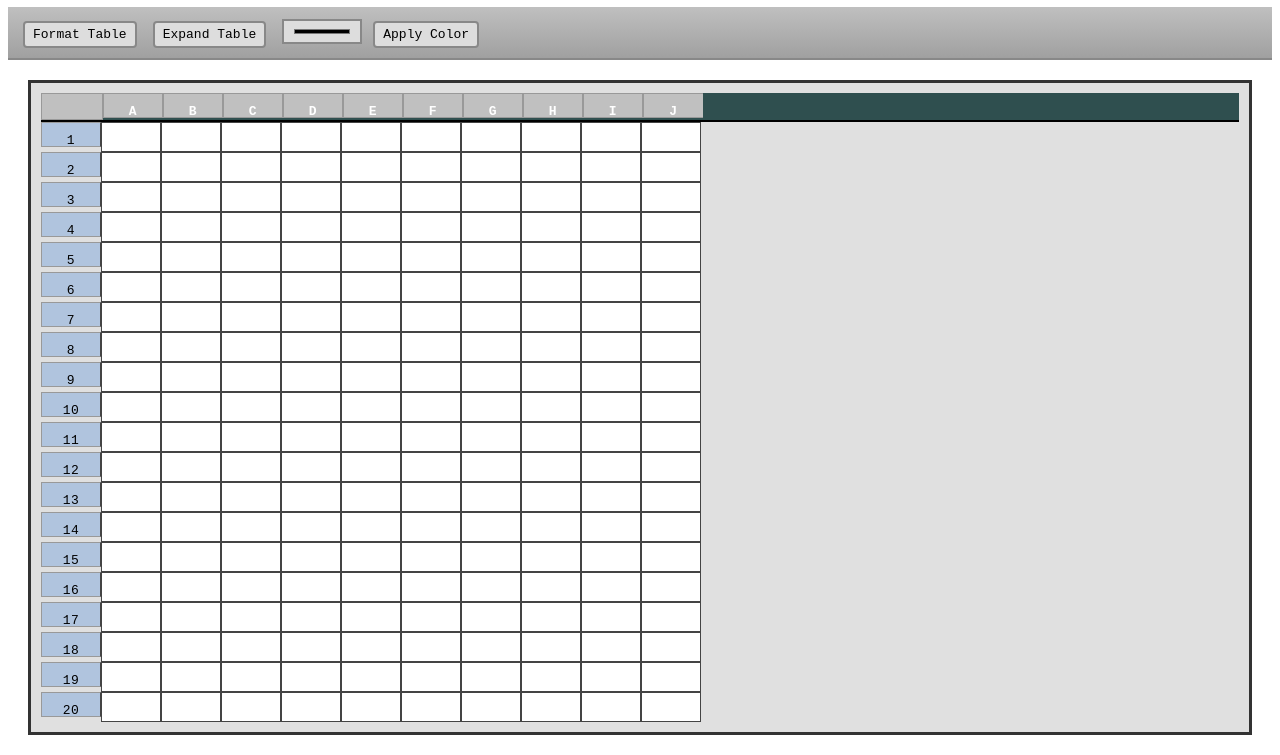
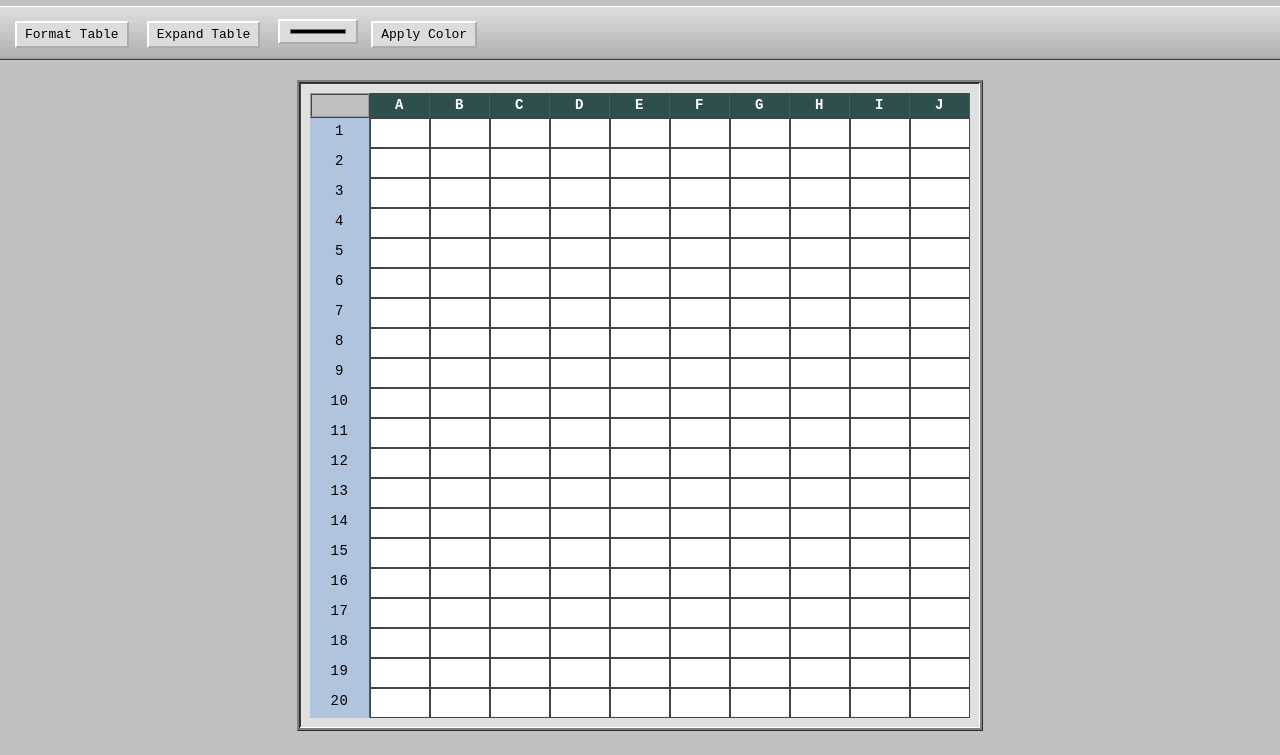
Before and after one commit to RinglingSmith/Excelcube, a plain HTML site: page index.html in a window 1280 px wide. Shown: the part 74-829 px from the top of the page. Drawn offline with Linux system fonts and the light colour scheme.

Commit message:
CSS update

```diff
--- a/style.css
+++ b/style.css
@@ -1,53 +1,45 @@
-/* General styles for the container */
+/* Vintage Spreadsheet Styles */
+
+body {
+  background-color: #c0c0c0;
+  font-family: "Courier New", Courier, monospace;
+  margin: 0;
+  padding: 0;
+}
+
+/* Spreadsheet container */
 #spreadsheet {
-  font-family: "Courier New", Courier, monospace; /* Pixel-style font */
-  display: inline-block;
-  margin: 20px;
-  border: 3px solid #333; /* Dark border for vintage look */
-  background-color: #e0e0e0; /* Light gray background */
+  display: flex;
+  flex-direction: column;
+  padding: 10px;
+  margin: 20px auto;
+  border: 3px ridge #808080;
+  background-color: #e0e0e0;
   font-size: 14px;
   letter-spacing: 0.5px;
+  width: fit-content;
+  box-shadow: inset -1px -1px 0 #fff, inset 1px 1px 0 #404040;
 }
 
-/* Header row */
-.header-row {
-  display: flex;
-  background-color: #2f4f4f; /* Dark gray for header */
-  color: #ffffff;
-  font-weight: bold;
-  border-bottom: 2px solid #000;
-}
-
-.header {
-  width: 60px;
-  padding: 5px;
-  text-align: center;
-  background-color: #2f4f4f;
-  border-right: 1px solid #444;
-  box-sizing: border-box;
-}
-
-.header:last-child {
-  border-right: none;
-}
-
+/* Top bar styling */
 #topbar {
   display: flex;
   align-items: center;
   padding: 5px 10px;
-    background: linear-gradient(to bottom, #c0c0c0, #a0a0a0);
-    border-bottom: 2px solid #888;
+  background: linear-gradient(to bottom, #dfdfdf, #b0b0b0);
+  border-bottom: 2px ridge #999;
   box-shadow: inset 0 1px #fff;
-    gap: 6px;
+  gap: 8px;
 }
 
+/* Buttons and inputs */
 #topbar button,
 #topbar input[type="color"] {
   padding: 4px 8px;
   font-size: 13px;
-    font-family: 'Courier New', monospace;
-    border: 2px solid #888;
-    background-color: #ddd;
+  font-family: "Courier New", monospace;
+  border: 2px outset #fff;
+  background-color: #dcdcdc;
   color: #000;
   cursor: pointer;
 }
@@ -56,144 +48,130 @@
   background-color: #bbb;
 }
 
-  #spreadsheet {
-    display: flex;
-    flex-direction: column;
-    padding: 10px;
+#topbar button:active {
+  border: 2px inset #808080;
 }
 
+/* Grid rows and headers */
 .header-row, .row {
   display: flex;
-  }
-
-  .header, .cell {
-    width: 60px;
-    height: 25px;
-    border: 1px solid #999;
-    text-align: center;
-    line-height: 25px;
-    background-color: #fff;
-    font-family: 'Courier New', monospace;
-    font-size: 13px;
-  }
-
-  .header {
-    background-color: #c0c0c0;
-    font-weight: bold;
 }
 
 .corner {
   width: 60px;
   height: 25px;
   background-color: #c0c0c0;
-    border: 1px solid #999;
+  border: 2px ridge #999;
+  box-sizing: border-box;
 }
 
-  .cell[contenteditable="true"]:focus {
-    outline: 2px
+/* Column headers */
+.header-row .header {
+  background-color: #2f4f4f;
+  color: white;
+  font-weight: bold;
+  border-right: 1px solid #555;
+  width: 60px;
+  height: 25px;
+  text-align: center;
+  line-height: 25px;
+  box-sizing: border-box;
 }
 
-/* Row styling */
-.row {
-  display: flex;
+/* Row headers */
+.row .header {
+  background-color: #b0c4de;
+  color: black;
+  width: 60px;
+  height: 30px;
+  text-align: center;
+  border-right: 1px solid #555;
+  padding: 5px;
+  box-sizing: border-box;
 }
 
-.row .header {
-  background-color: #b0c4de; /* Light steel blue for row numbers */
-  color: black;
-  font-weight: normal;
-  width: 60px;
-  padding: 5px;
-  text-align: center;
-  border-right: 1px solid #444;
-}
-
+/* Spreadsheet cells */
 .cell {
   width: 60px;
   height: 30px;
-  display: inline-block;
-  border: 1px solid #444; /* Dark border for cells */
+  border: 1px solid #444;
+  background-color: #fff;
   text-align: center;
   vertical-align: middle;
-  background-color: #ffffff; /* White background for cells */
-  padding: 5px;
+  padding: 4px;
+  font-size: 13px;
+  font-family: "Courier New", Courier, monospace;
   box-sizing: border-box;
-  overflow-wrap: break-word; /* Prevent text overflow */
-  font-size: 12px;
-  font-family: "Courier New", Courier, monospace;
-  transition: background-color 0.2s ease;
+  overflow-wrap: break-word;
+  transition: background-color 0.1s ease;
 }
 
 .cell:focus {
-  outline: none; /* Remove the default focus outline */
-  background-color: #ffff99; /* Light yellow for active cells */
+  background-color: #ffff99;
+  outline: none;
+  border: 2px inset #999;
+}
+
+.cell[data-cell]:hover {
+  background-color: #f5faff;
+}
+
+.cell[data-cell]:active {
+  background-color: #b0c4de;
 }
 
 .cell[contenteditable="true"]:empty:before {
-  content: " "; /* Placeholder for empty cells */
+  content: " ";
 }
 
 .cell[contenteditable="true"]:empty {
-  color: #888; /* Lighter color for empty cells */
+  color: #888;
 }
 
-.cell[data-cell]:hover {
-  background-color: #f0f8ff; /* Hover effect for cells */
+/* Selected cell */
+.cell.selected {
+  background-color: #add8e6;
+  border: 2px solid #4682b4;
 }
 
-.cell[data-cell]:active {
-  background-color: #b0c4de; /* Pressed effect for cells */
-}
-
-/* Styling for selected cell */
-.cell.selected {
-  background-color: #add8e6; /* Light blue for selected cell */
-  border: 2px solid #4682b4; /* Blue border for selected cell */
-}
-
+/* Utility buttons styling */
 button {
   font-family: "Courier New", Courier, monospace;
-  font-size: 14px;
+  font-size: 13px;
   padding: 5px 10px;
+  background-color: #c0c0c0;
+  color: #000;
+  border: 2px outset #fff;
+  cursor: pointer;
   margin: 5px;
-  background-color: #2f4f4f;
-  color: white;
-  border: 2px solid #333;
-  cursor: pointer;
-  border-radius: 4px;
-  box-sizing: border-box;
 }
 
 button:hover {
-  background-color: #4682b4; /* Hover effect for buttons */
+  background-color: #ddd;
 }
 
 button:active {
-  background-color: #5f9ea0; /* Active button color */
+  border: 2px inset #666;
+  background-color: #bbb;
 }
 
-/* Styles for the container buttons (e.g., apply color, format table) */
 #apply-color,
 #format-table,
 #expand-table {
+  display: inline-block;
   margin-top: 10px;
-  display: inline-block;
 }
 
-/* Styling for the color picker */
+/* Color picker styling */
 #cell-color-picker {
   width: 80px;
   height: 25px;
   margin-left: 5px;
+  border: 2px inset #999;
+  background-color: #ddd;
 }
 
-/* Adjust table size based on dynamic content */
-#spreadsheet {
-  margin-bottom: 20px;
-  overflow: hidden; /* Prevent horizontal scrolling */
-}
-
-/* Dragging styles */
+/* Dragging feedback */
 .dragging {
   cursor: move;
 }
```
Lines whose indentation alone changed are shown as unchanged.
